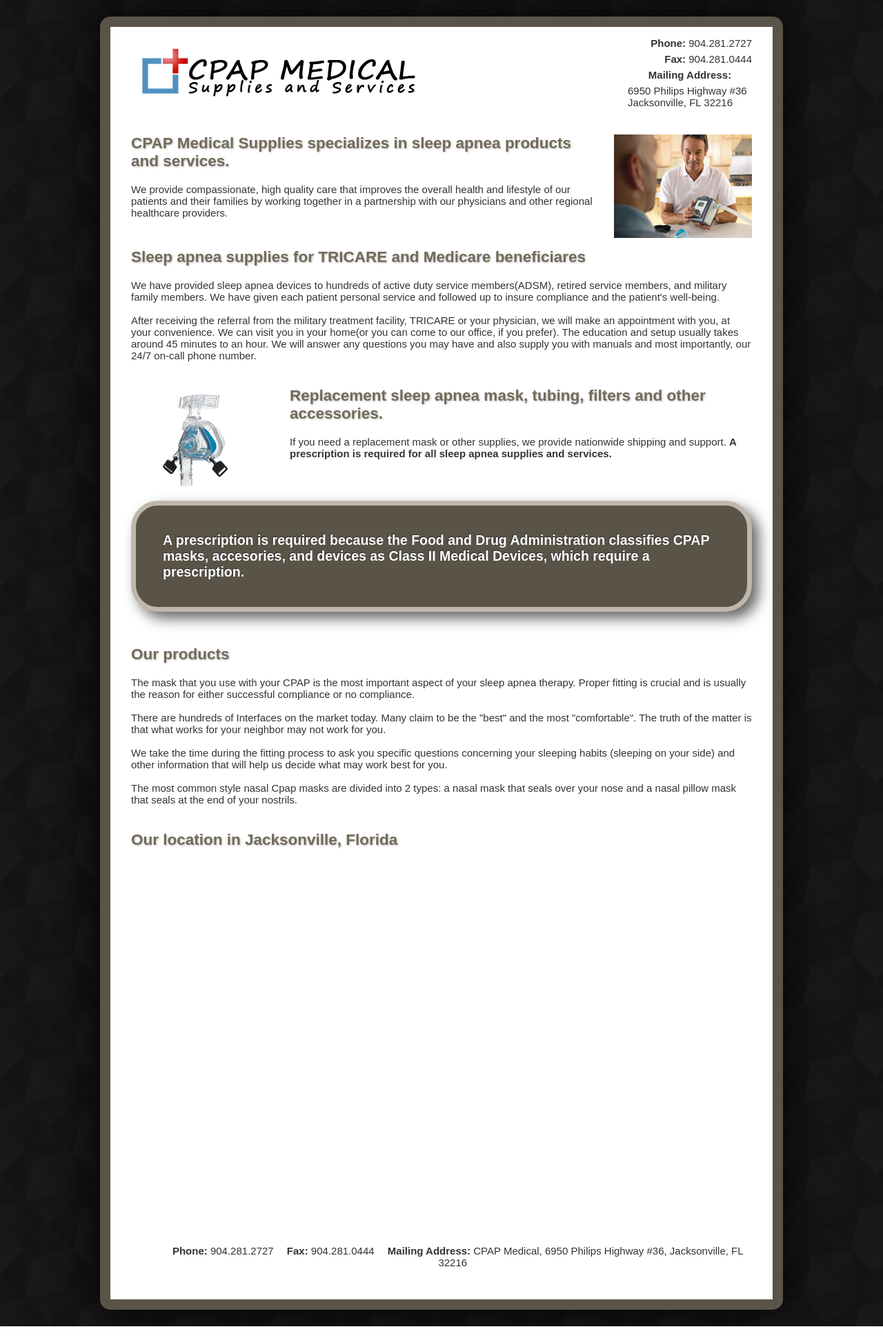
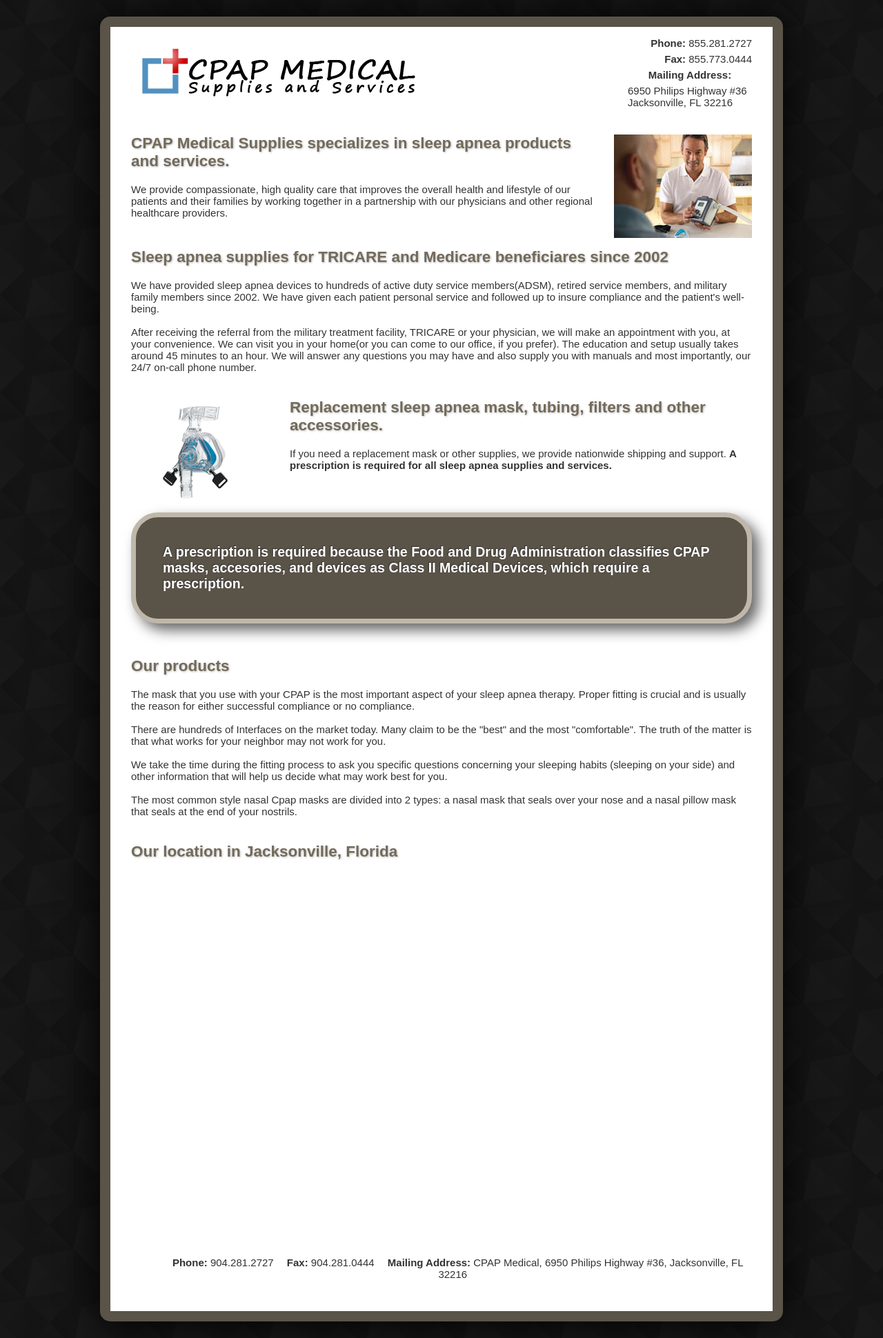
Before and after one commit to skimnaples/cpapmedicalsupplies.com, a PHP site: page / in a window 1280 px wide. Shown: the whole page at 69% size. Run offline with PHP 8.4, Linux system fonts and the light colour scheme; some libraries are stand-ins or nearby versions.

Commit message:
Text updates and IE8 centering

```diff
--- a/index.php
+++ b/index.php
@@ -3,17 +3,19 @@
 <html>
 	<head>
 		<title>CPAP Medical Supplies and Services - Military CPAP Supplies - Jacksonville FL</title>
-		<meta http-equiv="content-type" content="text/html; charset=UTF-8">
-		<meta name="description" content="CPAP supplies for Medicare beneficiaries, active duty military, retired military and military families.">
+		<meta http-equiv="content-type" content="text/html; charset=UTF-8" />
+		<meta name="description" content="CPAP supplies for active duty military, retired military, military families and Medicare beneficiaries." />
 		<style>
 			body {
 				font-family: arial;
 				font-size:15px;
 				color: #333333;
 				background: #333333 url(images/diagmonds.png) repeat 0 0;
+				text-align: center;
 			}
 
 			#container {
+				text-align: left;
 				margin: 1.6em auto;
 				width: 900px;
 				position: relative;
@@ -91,8 +93,8 @@
 			</h1>
 			<div id="nav">
 				<ul>
-					<li class="number"><span class="bold">Phone:</span> 904.281.2727</li>
-					<li class="number"><span class="bold">Fax:</span> 904.281.0444</li>
+					<li class="number"><span class="bold">Phone:</span> 855.281.2727</li>
+					<li class="number"><span class="bold">Fax:</span> 855.773.0444</li>
 					<li class="center bold">Mailing Address:</li>
 					<li>6950 Philips Highway #36<br />Jacksonville, FL 32216</li>
 				</ul>
@@ -104,8 +106,8 @@
 					We provide compassionate, high quality care that improves the overall health and lifestyle of our patients and their families by working together in a partnership with our physicians and other regional healthcare providers.
 				</div>
 				<div class="article">
-					<h2>Sleep apnea supplies for TRICARE and Medicare beneficiares</h2>
-					We have provided sleep apnea devices to hundreds of active duty service members(ADSM), retired service members, and military family members. We have given each patient personal service and followed up to insure compliance and the patient's well-being.<br /><br />
+					<h2>Sleep apnea supplies for TRICARE and Medicare beneficiares since 2002</h2>
+					We have provided sleep apnea devices to hundreds of active duty service members(ADSM), retired service members, and military family members since 2002. We have given each patient personal service and followed up to insure compliance and the patient's well-being.<br /><br />
 					After receiving the referral from the military treatment facility, TRICARE or your physician, we will make an appointment with you, at your convenience. We can visit you in your home(or you can come to our office, if you prefer). The education and setup usually takes around 45 minutes to an hour. We will answer any questions you may have and also supply you with manuals and most importantly, our 24/7 on-call phone number.
 				</div>
 				<div class="article">
```
